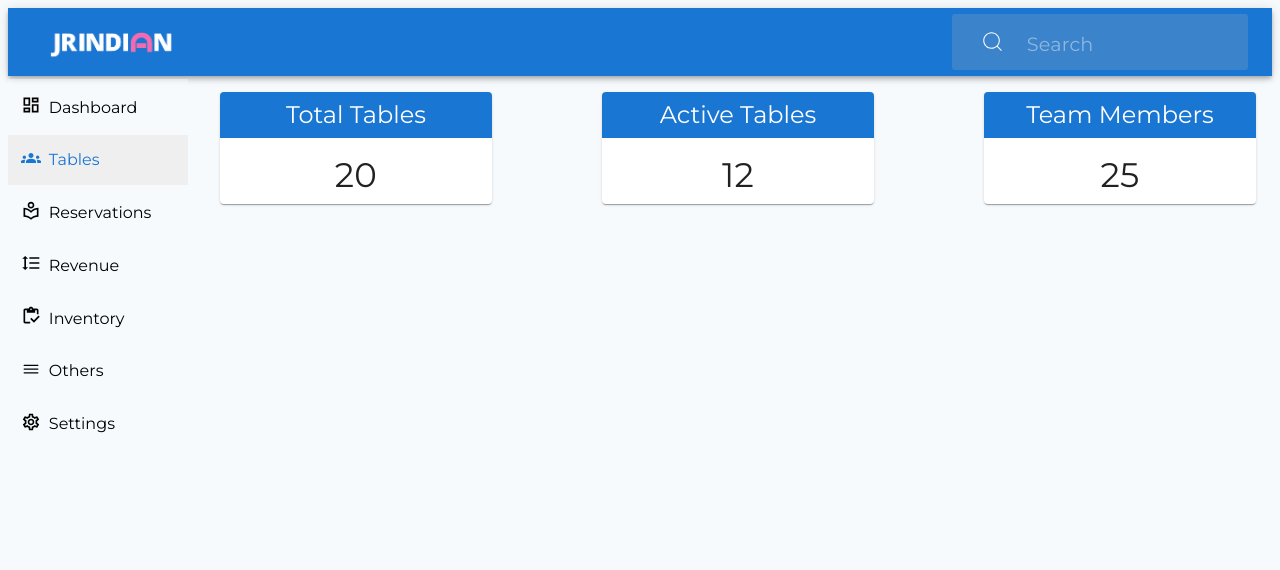
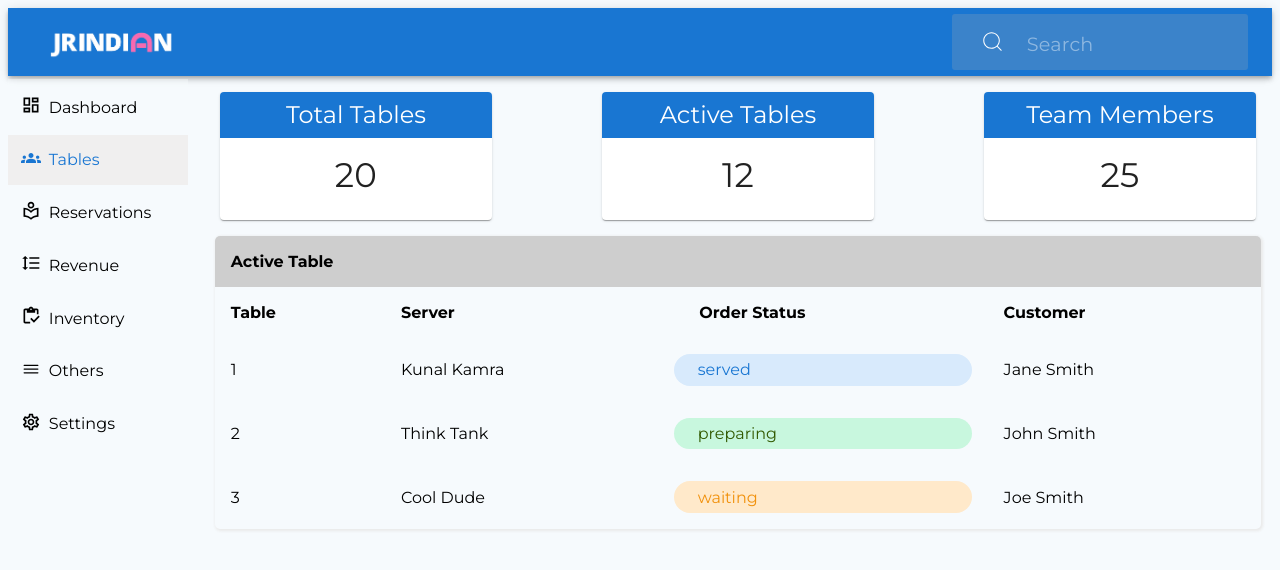
Before and after one commit to tapesh02/restaurant-management-system, a React (Vite) app: page /tables in a window 1280 px wide. Shown: the top 570 px of the page. Built offline with nearby package versions, Linux system fonts and the light colour scheme.

Commit message:
fear: added active tables

```diff
--- a/src/components/pages/tables/Tables.tsx
+++ b/src/components/pages/tables/Tables.tsx
@@ -5,6 +5,27 @@ const Tables = () => {
     { header: "Total Tables", totalNumber: 20 },
     { header: "Active Tables", totalNumber: 12 },
     { header: "Team Members", totalNumber: 25 },
+  ];
+
+  const tableData = [
+    {
+      tableNumber: 1,
+      serverName: "Kunal Kamra",
+      orderStatus: "served",
+      customerName: "Jane Smith",
+    },
+    {
+      tableNumber: 2,
+      serverName: "Think Tank",
+      orderStatus: "preparing",
+      customerName: "John Smith",
+    },
+    {
+      tableNumber: 3,
+      serverName: "Cool Dude",
+      orderStatus: "waiting",
+      customerName: "Joe Smith",
+    },
   ];
 
   const RenderTablesCard = () => {
@@ -20,9 +41,42 @@ const Tables = () => {
     ));
   };
 
+  const RenderTableStatus = () => {
+    return tableData.map(
+      ({ tableNumber, serverName, orderStatus, customerName }) => (
+        <tbody key={tableNumber}>
+          <tr>
+            <td>{tableNumber}</td>
+            <td>{serverName}</td>
+            <td>
+              <p data-status={orderStatus}>{orderStatus}</p>
+            </td>
+            <td>{customerName} </td>
+          </tr>
+        </tbody>
+      )
+    );
+  };
+
   return (
     <div className="tables-wrapper">
-      <RenderTablesCard />
+      <div className="tables-card-wrapper">
+        <RenderTablesCard />
+      </div>
+      <table>
+        <thead>
+          <tr className="active-table-row">
+            <th colSpan={4}>Active Table</th>
+          </tr>
+          <tr>
+            <th>Table</th>
+            <th>Server</th>
+            <th>Order Status</th>
+            <th>Customer</th>
+          </tr>
+        </thead>
+        <RenderTableStatus />
+      </table>
     </div>
   );
 };
--- a/src/components/pages/tables/tables.scss
+++ b/src/components/pages/tables/tables.scss
@@ -1,10 +1,15 @@
 .tables-wrapper {
+  width: 100%;
+  box-sizing: border-box;
+
+  .tables-card-wrapper {
+    box-sizing: border-box;
     padding: 1em;
     display: flex;
     gap: 1em;
     justify-content: space-between;
     align-items: center;
-  height: 7em;
+    height: 10em;
     width: 100%;
 
     .tables-card {
@@ -15,7 +20,7 @@
       height: 100%;
       box-sizing: border-box;
 
-    .tables-card-header{
+      .tables-card-header {
         background-color: #1976d2;
         color: #ffffff;
         width: 100%;
@@ -24,3 +29,66 @@
       }
     }
   }
+
+  table {
+    width: 98%;
+    margin: auto;
+    border-collapse: collapse;
+    border-radius: 5px;
+    box-shadow: 1px 1px 3px 1px #e9e9e9;
+
+    thead {
+      width: 100%;
+
+      tr {
+        text-align: left;
+        th {
+          padding: 1em;
+
+          &:first-child {
+            border-top-left-radius: 5px;
+          }
+
+          &:last-child {
+            border-top-right-radius: 5px;
+          }
+        }
+      }
+      .active-table-row {
+        background-color: #cecece;
+        text-align: left;
+      }
+    }
+
+    tbody {
+      tr {
+        td {
+          padding: 1em;
+
+          p{
+            margin: 0;
+            padding: 0.4em;
+            padding-left: 1.5em;
+            margin-left: -1.6em;
+            border-radius: 30px;
+
+          }
+          & [data-status="served"] {
+            background-color: #d8eafc;
+            color: #1976d2;
+          }
+          & [data-status="preparing"] {
+            background-color: #c8f7de;
+            color: #325900;
+          }
+          & [data-status="waiting"] {
+            background-color: #ffe9ca;
+            color: #f1910c;
+          }
+        }
+
+
+      }
+    }
+  }
+}
```
Lines whose indentation alone changed are shown as unchanged.
